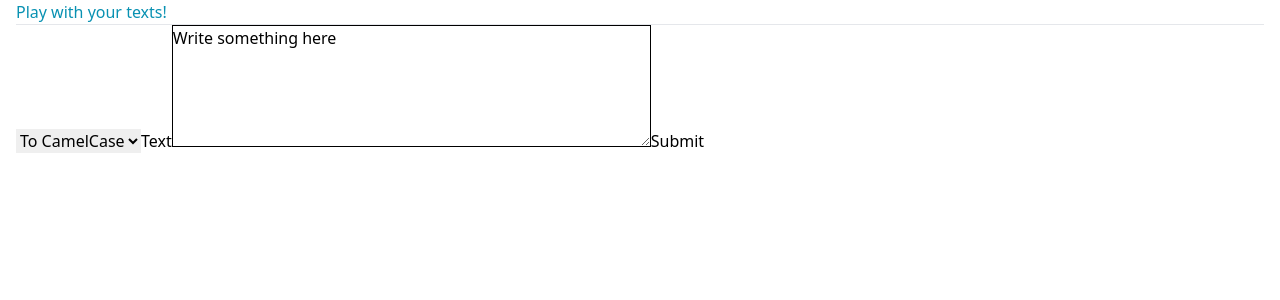
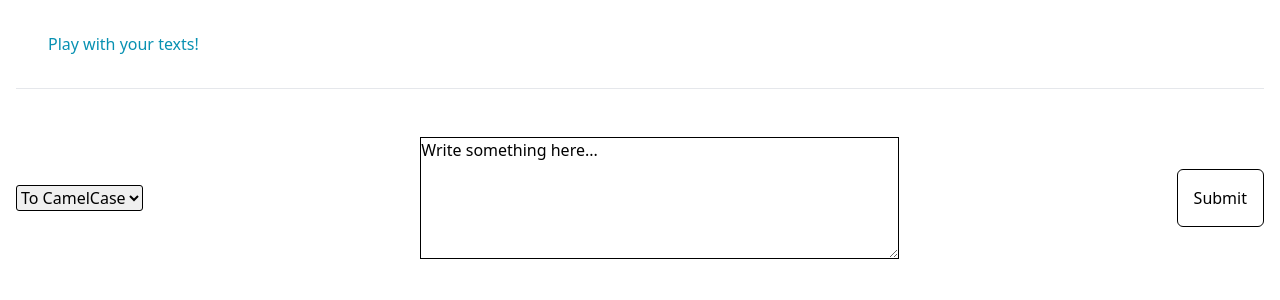
Before and after one commit to Jrod-DEV/text-converter-app, a React (Create React App) app: page / in a window 1280 px wide. Shown: the top 300 px of the page. Built offline with nearby package versions, Linux system fonts and the light colour scheme.

Commit message:
styles: basic styles

```diff
--- a/src/components/App.css
+++ b/src/components/App.css
@@ -1,9 +1,29 @@
 h1 {
-  margin-top: 3rem;
+  padding: 2rem;
   justify-content: center;
 }
 
+.mainForm {
+  align-items: center;
+  display: flex;
+  margin-top: 3rem;
+  justify-content: space-between;
+}
+
 textarea {
+  border: 1px solid;
   margin-top: 3rem;
+}
+
+select {
+  cursor: pointer;
   border: 1px solid;
+  border-radius: 3px;
 }
+
+.convertBtn {
+  cursor: pointer;
+  border: 1px solid;
+  border-radius: 6px;
+  padding: 1rem;
+}
--- a/src/components/App.js
+++ b/src/components/App.js
@@ -9,19 +9,19 @@ export const App = () => {
       <h1 class=" text-cyan-600">Play with your texts!</h1>
       <div class="static">
         <hr />
-        <form class="inline-block">
+        <form class="mainForm">
           <select name="select" id="">
             <option>To CamelCase</option>
             <option>TO UPERCASE</option>
             <option>to lowercase</option>
+            <option>to Reverse</option>
           </select>
 
-          <label for="text">Text</label>
           <textarea rows="5" cols="50">
-            Write something here
+            Write something here...
           </textarea>
 
-          <button class="" type="submit">
+          <button class="convertBtn" type="submit">
             Submit
           </button>
         </form>
```
